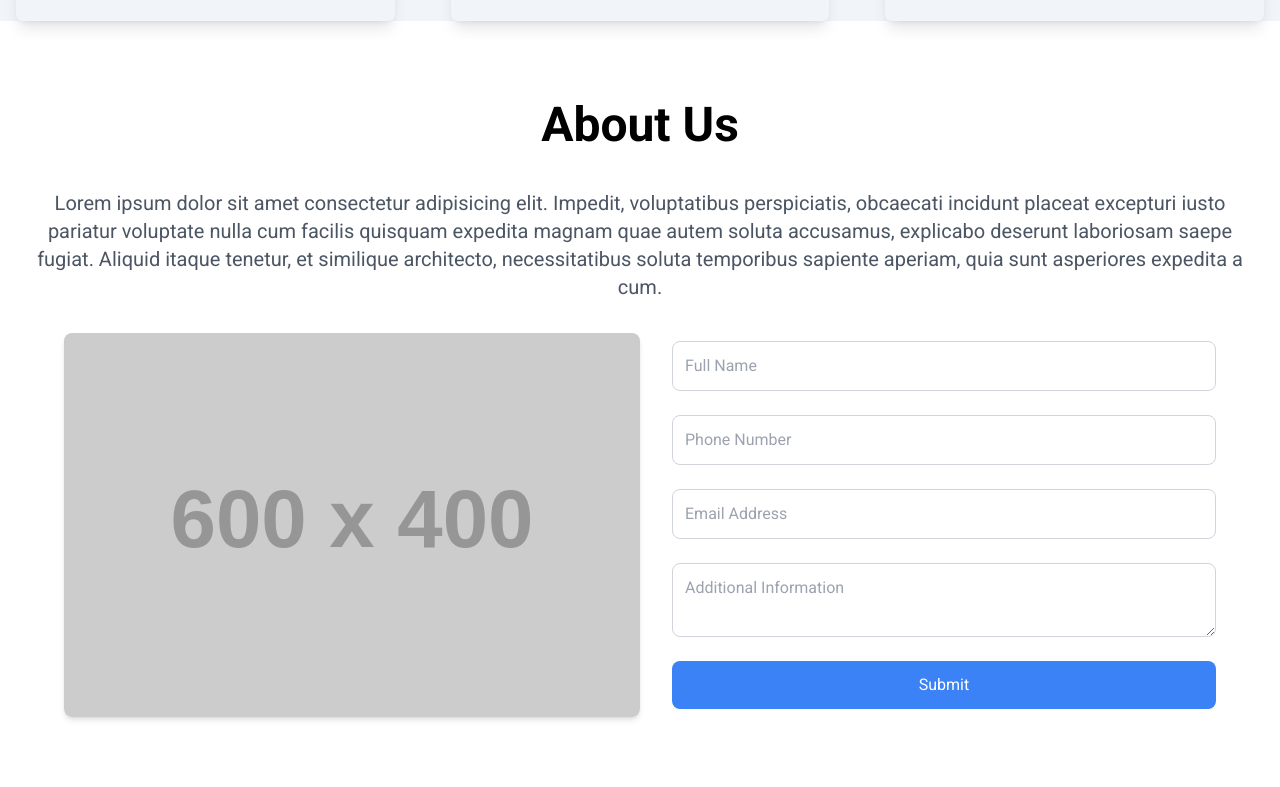
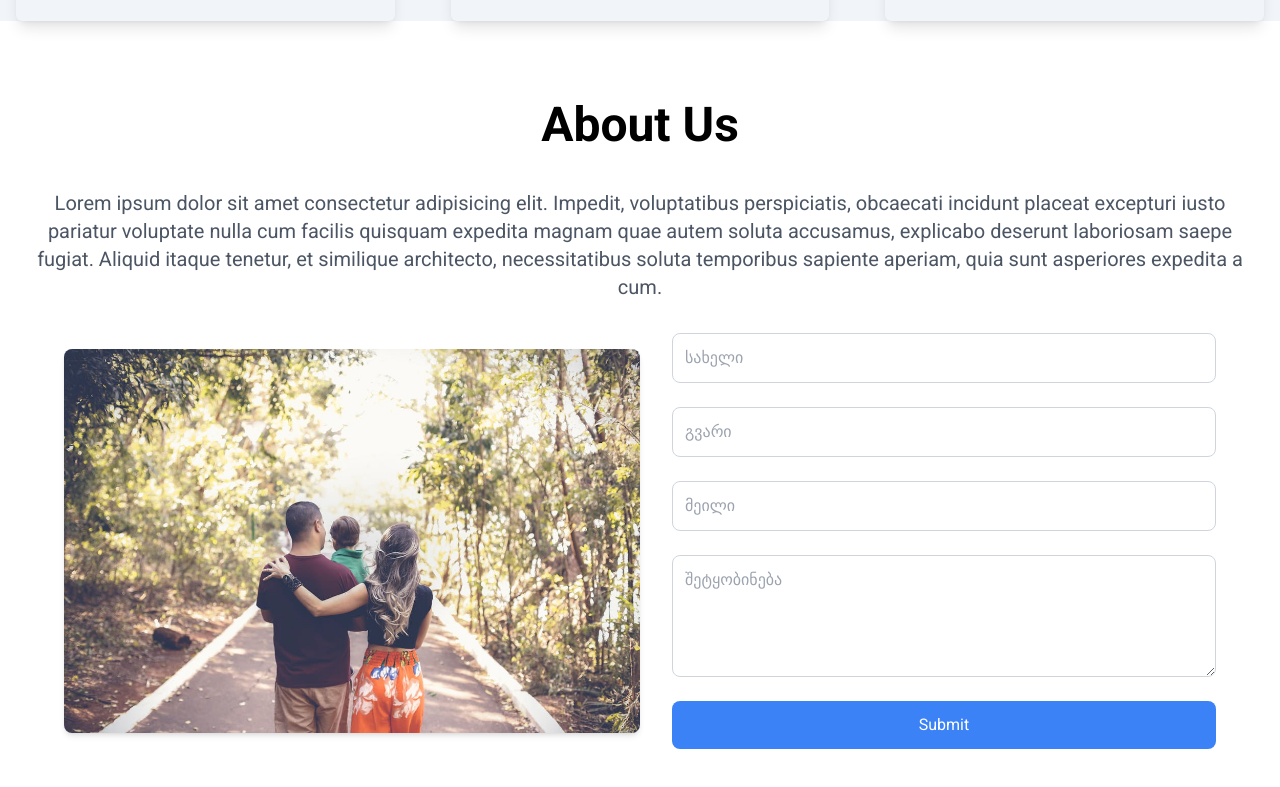
Before and after one commit to NikolozGel/Surrogacy-And-Egg-Donation, a React (Vite) app: page / in a window 1280 px wide. Shown: the part 1353-2140 px from the top of the page. Built offline with nearby package versions, Linux system fonts and the light colour scheme.

Commit message:
create folder each file in src

```diff
--- a/db.json
+++ b/db.json
@@ -1,32 +1,25 @@
 {
   "posts": [
     {
-      "id": "9e3c",
+      "id": "b778",
+      "firstName": "nik",
+      "lastName": "gelenidze",
+      "email": "sadas@gmail.com",
+      "message": "ss"
+    },
+    {
+      "id": "df9f",
       "firstName": "Nikoloz",
       "lastName": "Gelenidze",
       "email": "nikolozgelenidze9@gmail.com",
-      "message": "asdasd"
+      "message": "sads"
     },
     {
-      "id": "2b09",
-      "firstName": "",
-      "lastName": "",
-      "email": "",
-      "message": ""
-    },
-    {
-      "id": "d78a",
+      "id": "9fa8",
       "firstName": "Nikoloz",
       "lastName": "Gelenidze",
       "email": "nikolozgelenidze9@gmail.com",
-      "message": "გამარჯობა მე ვარ გელენსიტო\n"
-    },
-    {
-      "id": "2c20",
-      "firstName": "Nikoloz",
-      "lastName": "Gelenidze",
-      "email": "nikolozgelenidze9@gmail.com",
-      "message": ""
+      "message": "sdasd"
     }
   ]
 }
--- /dev/null
+++ b/src/components/Content/ContentSection.tsx
@@ -0,0 +1,35 @@
+import ContentSectionForms from "./ContentSectionForms";
+import image from "/images/image-2.jpeg";
+
+export default function ContentSection() {
+  return (
+    <div className="my-20 px-4 sm:px-6 lg:px-8">
+      <div className="text-center">
+        <h1 className="text-3xl sm:text-4xl md:text-5xl font-bold">About Us</h1>
+        <div className="mt-6 sm:mt-8 md:mt-10">
+          <p className="text-base sm:text-lg md:text-xl text-gray-600">
+            Lorem ipsum dolor sit amet consectetur adipisicing elit. Impedit,
+            voluptatibus perspiciatis, obcaecati incidunt placeat excepturi
+            iusto pariatur voluptate nulla cum facilis quisquam expedita magnam
+            quae autem soluta accusamus, explicabo deserunt laboriosam saepe
+            fugiat. Aliquid itaque tenetur, et similique architecto,
+            necessitatibus soluta temporibus sapiente aperiam, quia sunt
+            asperiores expedita a cum.
+          </p>
+        </div>
+      </div>
+      <div className="flex flex-col lg:flex-row items-center justify-center gap-8 p-4 lg:p-8">
+        {/* Image Section */}
+        <div className="flex-shrink-0 w-full lg:w-1/2">
+          <img
+            src={image}
+            alt="Placeholder"
+            className="w-full h-auto rounded-lg shadow-md"
+          />
+        </div>
+
+        <ContentSectionForms />
+      </div>
+    </div>
+  );
+}
--- /dev/null
+++ b/src/components/Content/ContentSectionForms.tsx
@@ -0,0 +1,107 @@
+import React, { useState } from "react";
+
+interface FormData {
+  firstName: string;
+  lastName: string;
+  email: string;
+  message: string;
+}
+
+export default function ContentSectionForms() {
+  const [formData, setFormData] = useState<FormData>({
+    firstName: "",
+    lastName: "",
+    email: "",
+    message: "",
+  });
+  console.log(formData);
+
+  const handleChange = (
+    e: React.ChangeEvent<HTMLInputElement | HTMLTextAreaElement>
+  ) => {
+    setFormData({
+      ...formData,
+      [e?.target.name]: e.target.value,
+    });
+  };
+
+  const handleSubmit = async (e: React.FormEvent) => {
+    e.preventDefault();
+    console.log("Form submitted:", formData);
+
+    try {
+      const response = await fetch("http://localhost:3000/posts", {
+        method: "POST",
+        headers: {
+          "Content-Type": "application/json",
+        },
+        body: JSON.stringify(formData),
+      });
+
+      if (response.ok) {
+        console.log("Data saved successfully");
+        // ფორმის ველების გასუფთავება
+        setFormData({
+          firstName: "",
+          lastName: "",
+          email: "",
+          message: "",
+        });
+      } else {
+        console.error("Failed to save data");
+      }
+    } catch (error) {
+      console.error("Error occurred:", error);
+    }
+  };
+
+  return (
+    <>
+      <div className="w-full lg:w-1/2">
+        <form className="flex flex-col gap-6" onSubmit={handleSubmit}>
+          <input
+            type="text"
+            id="firstName"
+            name="firstName"
+            value={formData.firstName}
+            onChange={handleChange}
+            placeholder="სახელი"
+            className="p-3 border border-gray-300 rounded-lg w-full focus:outline-none focus:ring-2 focus:ring-blue-500"
+          />
+          <input
+            type="text"
+            id="lastName"
+            name="lastName"
+            value={formData.lastName}
+            onChange={handleChange}
+            placeholder="გვარი"
+            className="p-3 border border-gray-300 rounded-lg w-full focus:outline-none focus:ring-2 focus:ring-blue-500"
+          />
+          <input
+            id="email"
+            name="email"
+            value={formData.email}
+            onChange={handleChange}
+            placeholder="მეილი"
+            className="p-3 border border-gray-300 rounded-lg w-full focus:outline-none focus:ring-2 focus:ring-blue-500"
+          />
+          <textarea
+            id="message"
+            name="message"
+            value={formData.message}
+            onChange={handleChange}
+            rows={4}
+            placeholder="შეტყობინება"
+            className="p-3 border border-gray-300 rounded-lg w-full focus:outline-none focus:ring-2 focus:ring-blue-500"
+          ></textarea>
+          <button
+            type="submit"
+            className="p-3 bg-blue-500 text-white rounded-lg hover:bg-blue-600 focus:outline-none focus:ring-2 focus:ring-blue-500"
+          >
+            Submit
+          </button>
+        </form>
+      </div>
+    </>
+  );
+}
--- a/src/components/ContentSection.tsx
+++ /dev/null
@@ -1,61 +0,0 @@
-export default function ContentSection() {
-  return (
-    <div className="my-20 px-4 sm:px-6 lg:px-8">
-      <div className="text-center">
-        <h1 className="text-3xl sm:text-4xl md:text-5xl font-bold">About Us</h1>
-        <div className="mt-6 sm:mt-8 md:mt-10">
-          <p className="text-base sm:text-lg md:text-xl text-gray-600">
-            Lorem ipsum dolor sit amet consectetur adipisicing elit. Impedit,
-            voluptatibus perspiciatis, obcaecati incidunt placeat excepturi
-            iusto pariatur voluptate nulla cum facilis quisquam expedita magnam
-            quae autem soluta accusamus, explicabo deserunt laboriosam saepe
-            fugiat. Aliquid itaque tenetur, et similique architecto,
-            necessitatibus soluta temporibus sapiente aperiam, quia sunt
-            asperiores expedita a cum.
-          </p>
-        </div>
-      </div>
-      <div className="flex flex-col lg:flex-row items-center justify-center gap-8 p-4 lg:p-8">
-        {/* Image Section */}
-        <div className="flex-shrink-0 w-full lg:w-1/2">
-          <img
-            src="https://via.placeholder.com/600x400"
-            alt="Placeholder"
-            className="w-full h-auto rounded-lg shadow-md"
-          />
-        </div>
-
-        {/* Form Section */}
-        <div className="w-full lg:w-1/2">
-          <form className="flex flex-col gap-6">
-            <input
-              type="text"
-              placeholder="Full Name"
-              className="p-3 border border-gray-300 rounded-lg w-full focus:outline-none focus:ring-2 focus:ring-blue-500"
-            />
-            <input
-              type="tel"
-              placeholder="Phone Number"
-              className="p-3 border border-gray-300 rounded-lg w-full focus:outline-none focus:ring-2 focus:ring-blue-500"
-            />
-            <input
-              type="email"
-              placeholder="Email Address"
-              className="p-3 border border-gray-300 rounded-lg w-full focus:outline-none focus:ring-2 focus:ring-blue-500"
-            />
-            <textarea
-              placeholder="Additional Information"
-              className="p-3 border border-gray-300 rounded-lg w-full focus:outline-none focus:ring-2 focus:ring-blue-500"
-            ></textarea>
-            <button
-              type="submit"
-              className="p-3 bg-blue-500 text-white rounded-lg hover:bg-blue-600 focus:outline-none focus:ring-2 focus:ring-blue-500"
-            >
-              Submit
-            </button>
-          </form>
-        </div>
-      </div>
-    </div>
-  );
-}
--- /dev/null
+++ b/src/components/Footer/Footer.tsx
@@ -0,0 +1,5 @@
+import React from "react";
+
+export default function Footer() {
+  return <div>Footer</div>;
+}
--- a/src/components/RegistrationForm.tsx
+++ b/src/components/RegistrationForm.tsx
@@ -65,8 +65,8 @@ const RegistrationForm: React.FC = () => {
               name="firstName"
               value={formData.firstName}
               onChange={handleChange}
+              placeholder="სახელი"
               className="border p-2 w-full"
-              placeholder="სახელი"
             />
             <input
               type="text"
@@ -74,26 +74,25 @@ const RegistrationForm: React.FC = () => {
               name="lastName"
               value={formData.lastName}
               onChange={handleChange}
+              placeholder="გვარი"
               className="border p-2 w-full"
-              placeholder="გვარი"
             />
             <input
-              type="email"
               id="email"
               name="email"
               value={formData.email}
               onChange={handleChange}
+              placeholder="მეილი"
               className="border p-2 w-full"
-              placeholder="ტელეფონი"
             />
             <textarea
               id="message"
               name="message"
               value={formData.message}
               onChange={handleChange}
-              className="border p-2 w-full"
               rows={4}
               placeholder="შეტყობინება"
+              className="border p-2 w-full"
             />
           </div>
           <button
--- a/src/pages/Home.tsx
+++ b/src/pages/Home.tsx
@@ -1,7 +1,9 @@
-import ContentSection from "../components/ContentSection";
+import ContentSection from "../components/Content/ContentSection";
 import FlexContainer from "../components/FlexContainer";
+
 import Header from "../components/Header";
-import ImageSlider from "../components/ImageSlider";
+import ImageSlider from "../components/Content/Carousel/ImageSlider";
+import { Footer } from "antd/es/layout/layout";
 
 export default function Home() {
   return (
@@ -12,6 +14,7 @@ export default function Home() {
 
       <FlexContainer />
       <ContentSection />
+      <Footer />
     </>
   );
 }
```
Also changed, not shown: src/components/Content/Carousel/ImageSlider.tsx (renamed from src/components/ImageSlider.tsx), src/components/Content/Carousel/slider.css (renamed from src/components/slider.css).
